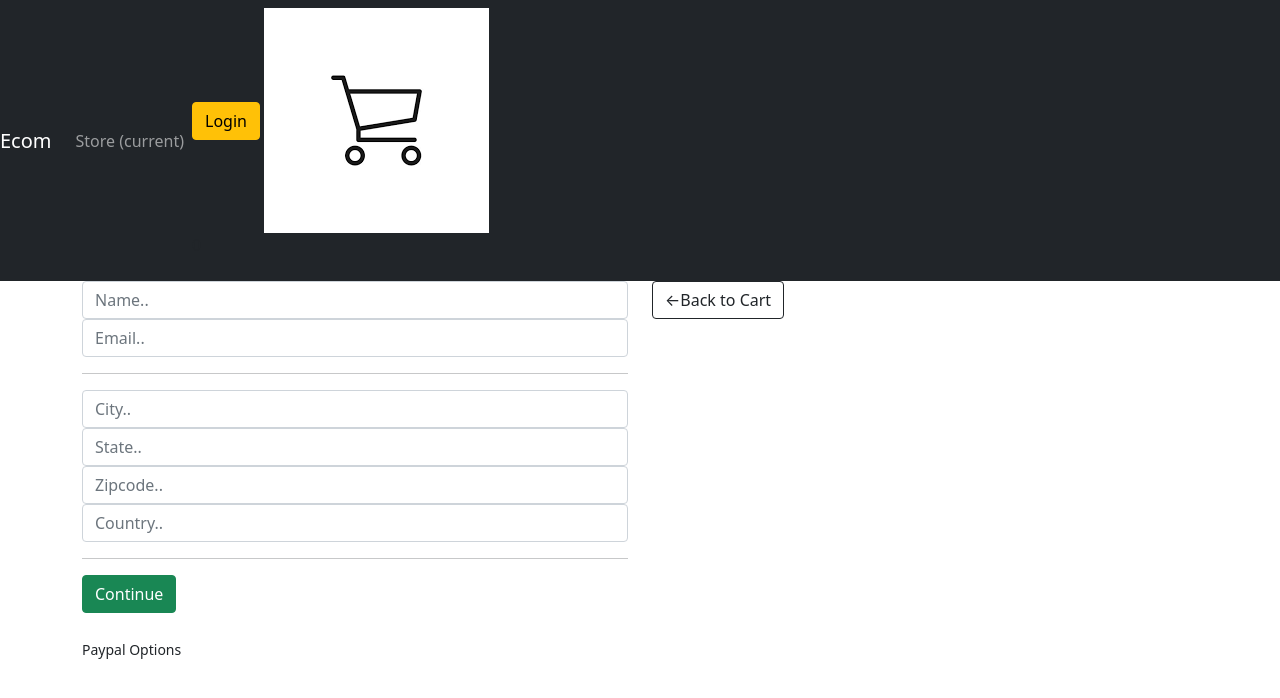
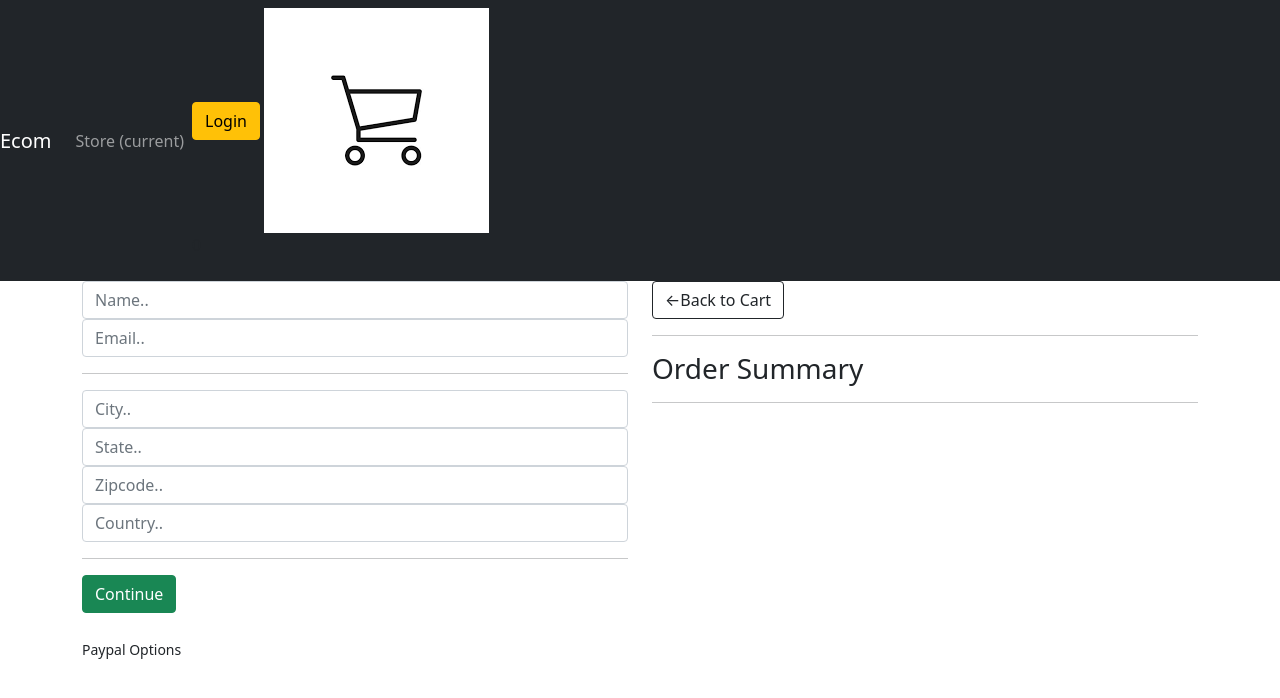
Before and after one commit to petre-marian-vaduva/Ecommerce, a Django app: page /checkout/ in a window 1280 px wide. Shown: the top 698 px of the page. Run offline with Django 4.2, Linux system fonts and the light colour scheme.

Commit message:
Update checkout.html

```diff
--- a/project1/store/templates/store/checkout.html
+++ b/project1/store/templates/store/checkout.html
@@ -44,6 +44,9 @@
             <div class="box-element">
                 <div class="box-element">
                     <a class="btn btn-outline-dark" href="{% url 'cart' %}">&#x2190;Back to Cart</a>
+                    <hr>
+                        <h3>Order Summary</h3>
+                    <hr>
                 </div>
             </div>
         </div>
```
